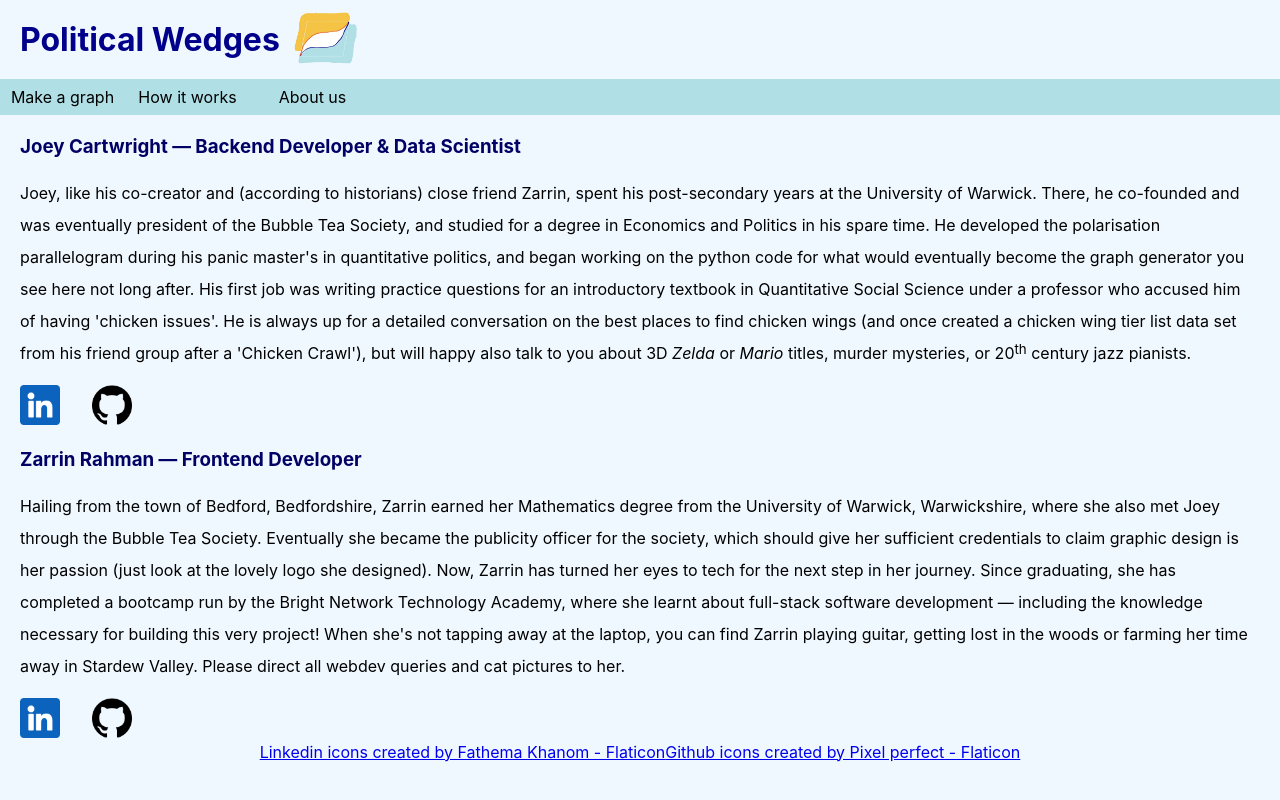
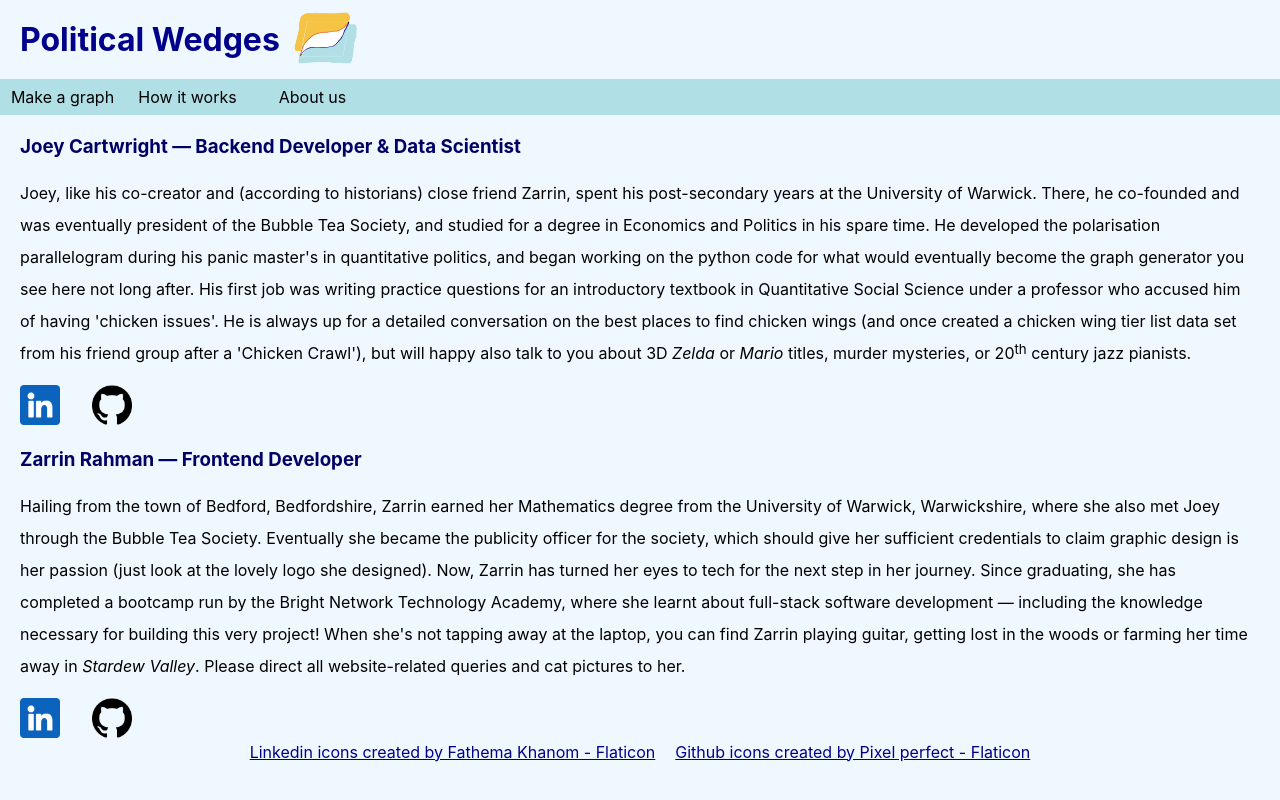
Before and after one commit to z-for-zarrin/political_wedges, a React (Create React App) app in the folder client/: page /about-us in a window 1280 px wide. Built offline with nearby package versions, Linux system fonts and the light colour scheme.

Commit message:
credit links change colour when hovered over

```diff
--- a/client/src/components/About.js
+++ b/client/src/components/About.js
@@ -39,8 +39,8 @@ const About = () => {
                     where she learnt about full-stack software development — including the
                     knowledge necessary for building this very project! When she's not tapping
                     away at the laptop, you can find Zarrin playing guitar, getting lost in
-                    the woods or farming her time away in Stardew Valley. Please direct all webdev
-                    queries and cat pictures to her.</p>
+                    the woods or farming her time away in <i>Stardew Valley</i>. Please direct all
+                    website-related queries and cat pictures to her.</p>
                 <a href='https://www.linkedin.com/in/zarrin-rahman'>
                     <img className='link-icon' src={linkedinIcon} alt="link to Zarrin's linkedin profile" />
                 </a>
@@ -49,8 +49,8 @@ const About = () => {
                 </a>
             </section>
             <footer>
-                <a href="https://www.flaticon.com/free-icons/linkedin" title="linkedin icons">Linkedin icons created by Fathema Khanom - Flaticon</a>
-                <a href="https://www.flaticon.com/free-icons/github" title="github icons">Github icons created by Pixel perfect - Flaticon</a>
+                <a className='credit' href="https://www.flaticon.com/free-icons/linkedin" title="linkedin icons">Linkedin icons created by Fathema Khanom - Flaticon</a>
+                <a className='credit' href="https://www.flaticon.com/free-icons/github" title="github icons">Github icons created by Pixel perfect - Flaticon</a>
             </footer>
         </section>
     );
--- a/client/src/styles/AboutStyle.css
+++ b/client/src/styles/AboutStyle.css
@@ -17,3 +17,22 @@ sup{
     width: auto;
     margin-right: 2em;
 }
+
+.credit:link{
+    margin: 10px;
+    text-decoration: underline;
+    color: #00008b;
+}
+
+.credit:link:hover{
+    color: #e45f2b;
+}
+
+.credit:visited:hover{
+    color: #e45f2b;
+}
+
+.credit:visited{
+    margin: 10px;
+    color: #00008b;
+}
```
